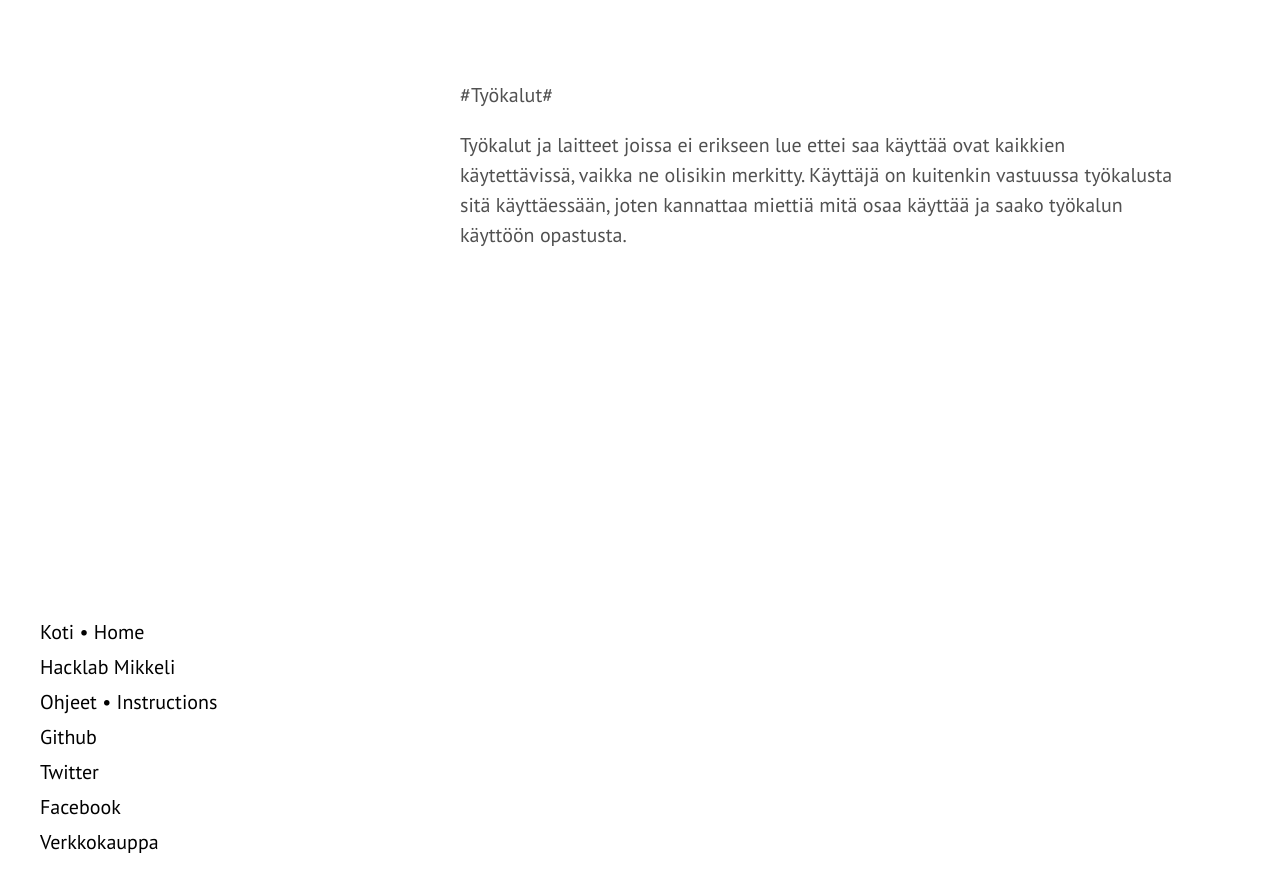
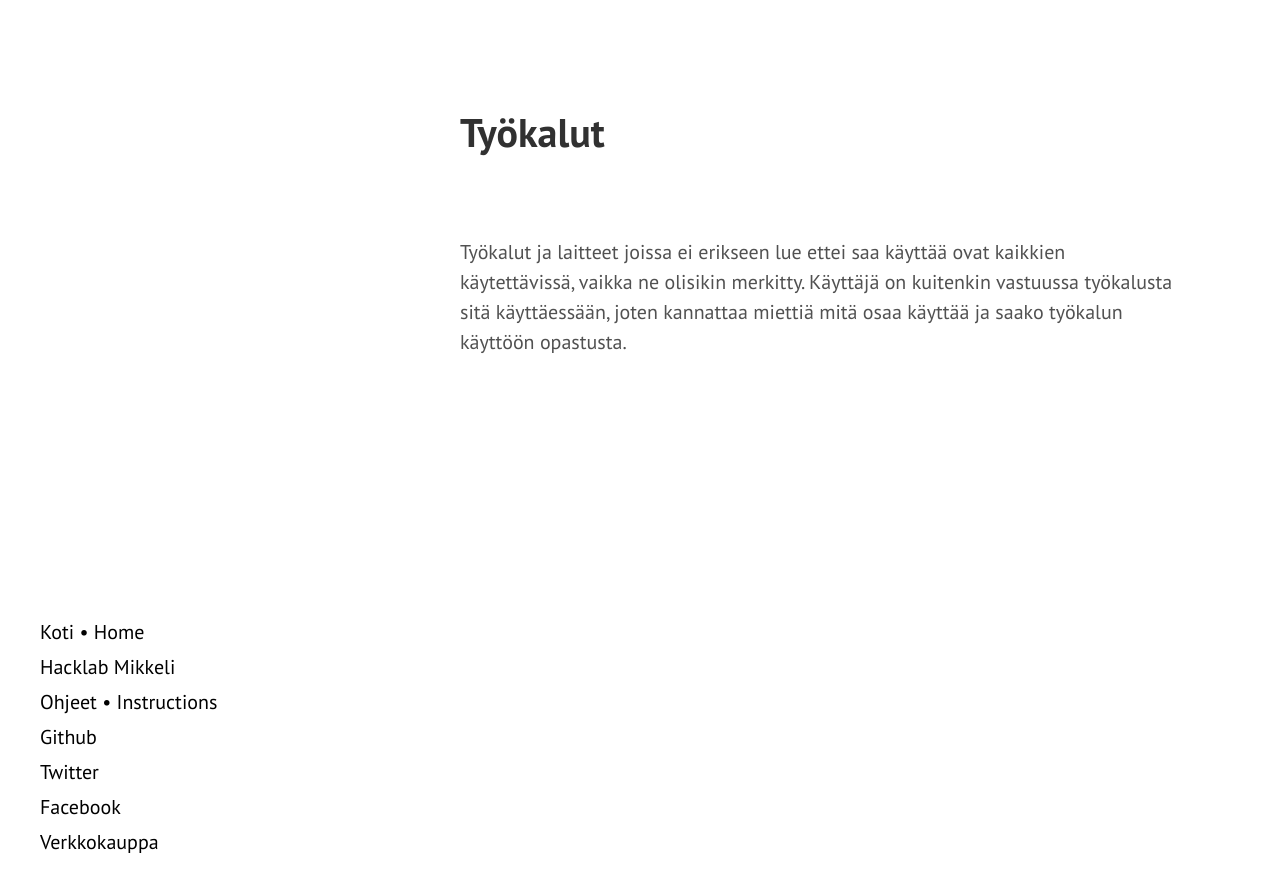
Before and after one commit to hacklabmikkeli/hacklabmikkeli.github.io, a Jekyll site: the page built from instructions/Työkalut.md, in a window 1280 px wide. Shown: the top 892 px of the page. Built offline with Jekyll 4.4.1, drawn with Linux system fonts in a browser that asks for light colours.

Commit message:
** Fixed title styles

```diff
--- a/instructions/Työkalut.md
+++ b/instructions/Työkalut.md
@@ -3,6 +3,7 @@ layout: default
 category: instructions
 title: "Työkalut"
 ---
-#Työkalut#
+
+# Työkalut
 
 Työkalut ja laitteet joissa ei erikseen lue ettei saa käyttää ovat kaikkien käytettävissä, vaikka ne olisikin merkitty. Käyttäjä on kuitenkin vastuussa työkalusta sitä käyttäessään, joten kannattaa miettiä mitä osaa käyttää ja saako työkalun käyttöön opastusta.
```
Also changed, not shown: instructions/Tietokoneet.md (+1 -1 lines), instructions/Tilankäyttö.md (+2 -1 lines).
